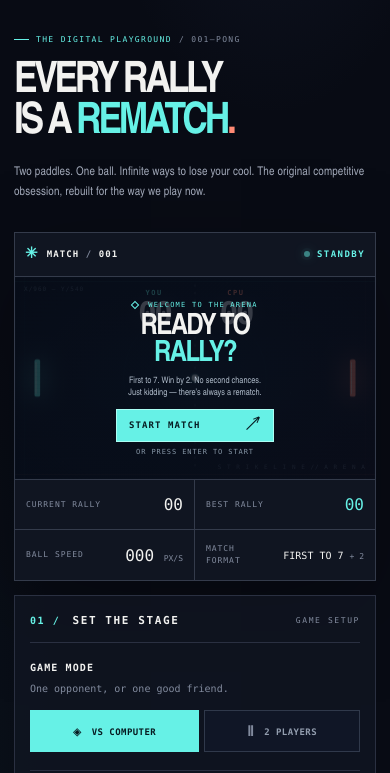
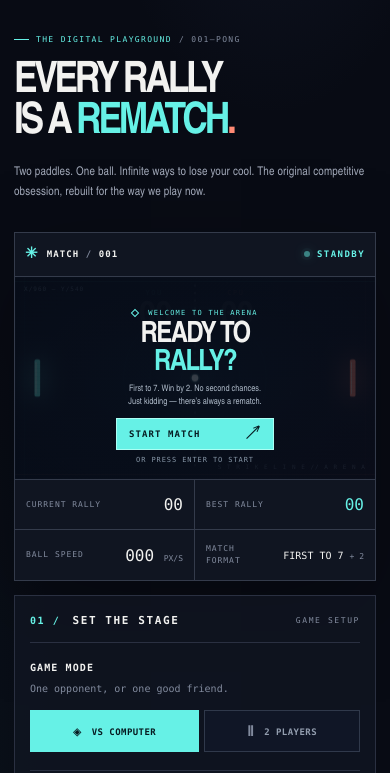
Before and after one commit to OGLOCBABY/pong-game, a website with bundled scripts: page index.html in a window 390 px wide. Shown: the part 71-844 px from the top of the page. Built offline with nearby package versions, Linux system fonts and the light colour scheme.

Commit message:
fix: separate compact mobile overlay from live scoreboard

```diff
--- a/styles.css
+++ b/styles.css
@@ -229,7 +229,8 @@ kbd { font-family: var(--mono); font-weight: 600; font-size: 10px; border: 1px s
   .team-score { font-size: clamp(25px, 8vw, 45px); }
   .scoreboard-colon { font-size: 26px; }
   .team-label { font-size: 7px; }
-  .game-overlay { padding: 7px; }
+  .game-overlay { padding: 22px 7px 5px; }
+  .arena.showing-overlay .scoreboard { opacity: .06; }
   .overlay-card h2 { font-size: clamp(26px, 7.5vw, 42px); margin: 5px 0; }
   .overlay-overline { font-size: 7px; }
   .overlay-card p { font-size: 9px; line-height: 1.35; margin: 2px 0 9px; }
```
